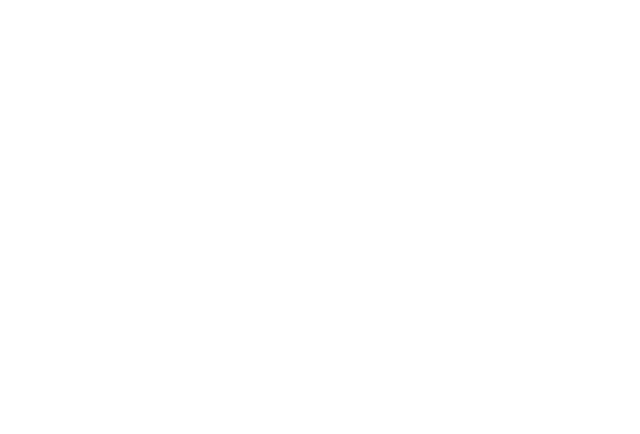
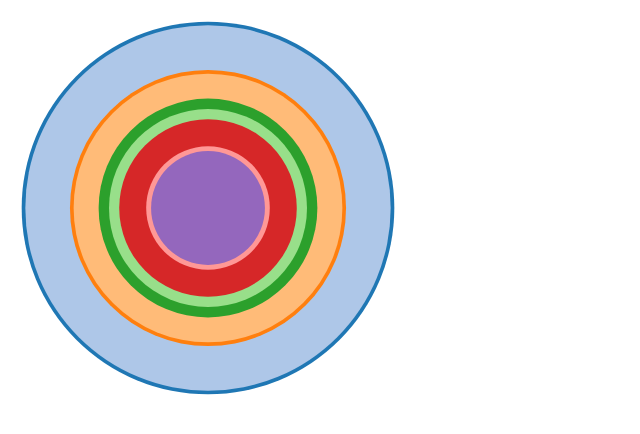
Before and after one commit to zxqx/d3-concentric-circles, a website with bundled scripts: page public/index.html in a window 1280 px wide. Shown: the whole page, without its empty margins (0-640 px from the left). Built offline with nearby package versions, Linux system fonts and the light colour scheme.

Commit message:
Basic init and render methods

```diff
--- a/index.js
+++ b/index.js
@@ -1 +1,63 @@
-console.log('test');
+module.exports = D3ConcentricCircles;
+
+var d3 = require('d3');
+
+function D3ConcentricCircles(el)
+{
+  /**
+   * @private
+   */
+  this._rendered = false;
+
+  this.el = el;
+
+  this.initialize();
+}
+
+D3ConcentricCircles.prototype.initialize = function()
+{
+  this.render();
+};
+
+D3ConcentricCircles.prototype.render = function()
+{
+  this._rendered = true;
+
+  var svg = d3.select(this.el).append('svg');
+  var container = svg.node().parentNode;
+
+  var containerWidth = container.clientWidth;
+  var containerHeight = container.clientHeight;
+
+  svg.style('width', containerWidth);
+  svg.style('height', containerHeight);
+
+  var bbox = svg[0][0].getBoundingClientRect();
+
+  var numItems = Math.floor(Math.random()*10) + 1;
+  var generateValue = d3.random.normal(125, 40);
+  var values = [];
+  for (var i = 0; i < numItems; i++) {
+    values.push(Math.abs(generateValue()));
+  }
+  values.sort(d3.descending);
+  var maxr = d3.max(values);
+
+  var target = svg.append('g')
+    .attr('transform', 'translate(' + (bbox.width / 2) + ',' + (bbox.height / 2) + ')');
+
+  var color = d3.scale.category20();
+  target.selectAll('circle')
+    .data(values)
+    .enter().append('circle')
+    .attr('r', function(d) {return d;})
+    .attr('fill', function(d, i) { return color(i); });
+};
+
+// Roll as D3 pluggy
+d3.concentricCircles = function(el) {
+  new D3ConcentricCircles(el);
+};
+
+// Implementation
+d3.concentricCircles('.container');
--- a/public/index.html
+++ b/public/index.html
@@ -4,9 +4,13 @@
     <meta charset="utf-8">
     <meta name="viewport" content="width=device-width, initial-scale=1.0">
     <title>D3 Concentric Circles</title>
+
+    <link href="./style.css" rel="stylesheet">
   </head>
 
   <body>
+    <div class="container"></div>
+
     <script src="./vendor.js"></script>
     <script src="./main.js"></script>
   </body>
--- /dev/null
+++ b/public/style.css
@@ -0,0 +1,4 @@
+.container {
+  width  : 400px;
+  height : 400px;
+}
```
Also changed, not shown: dist/index.html, dist/main.js, dist/style.css (added).
